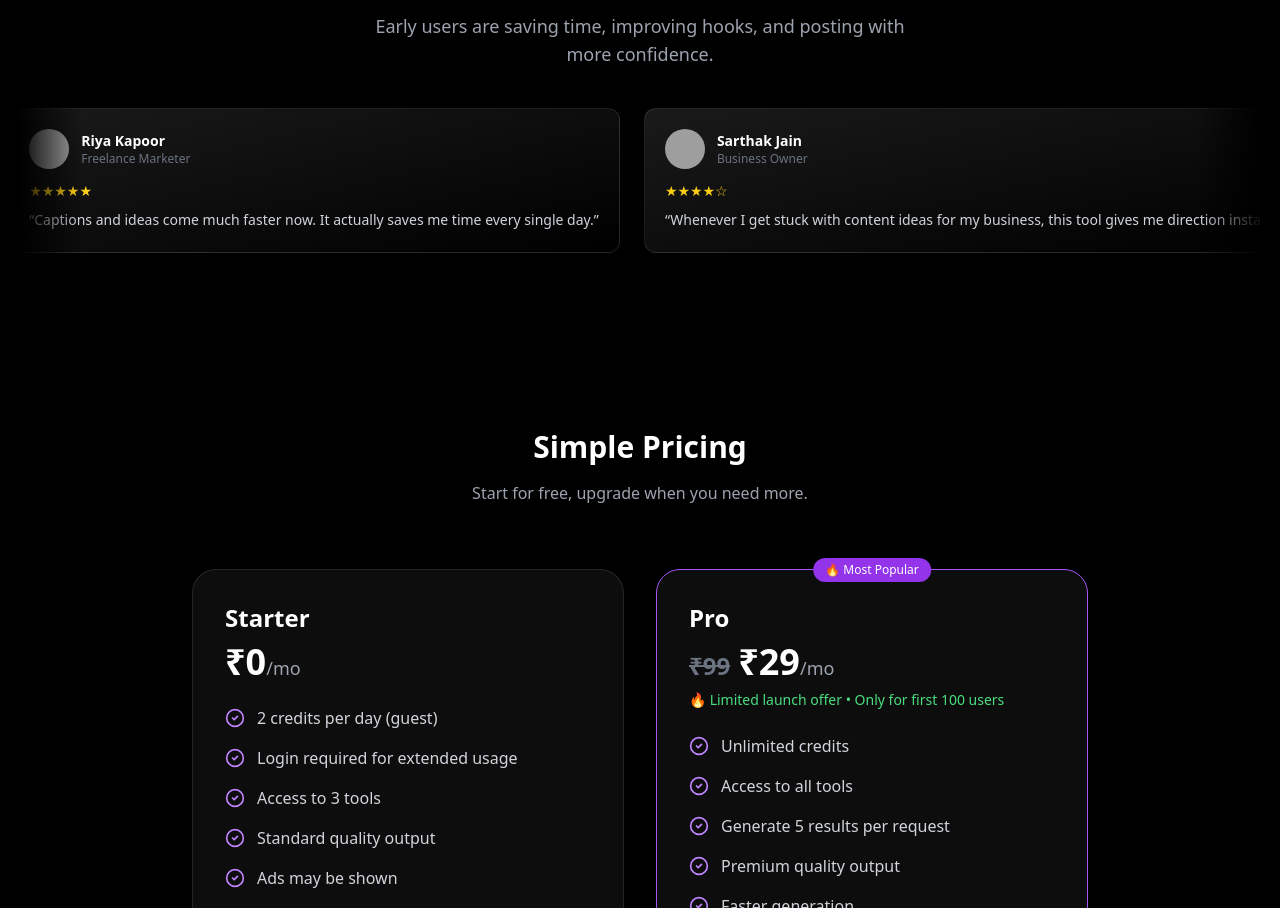
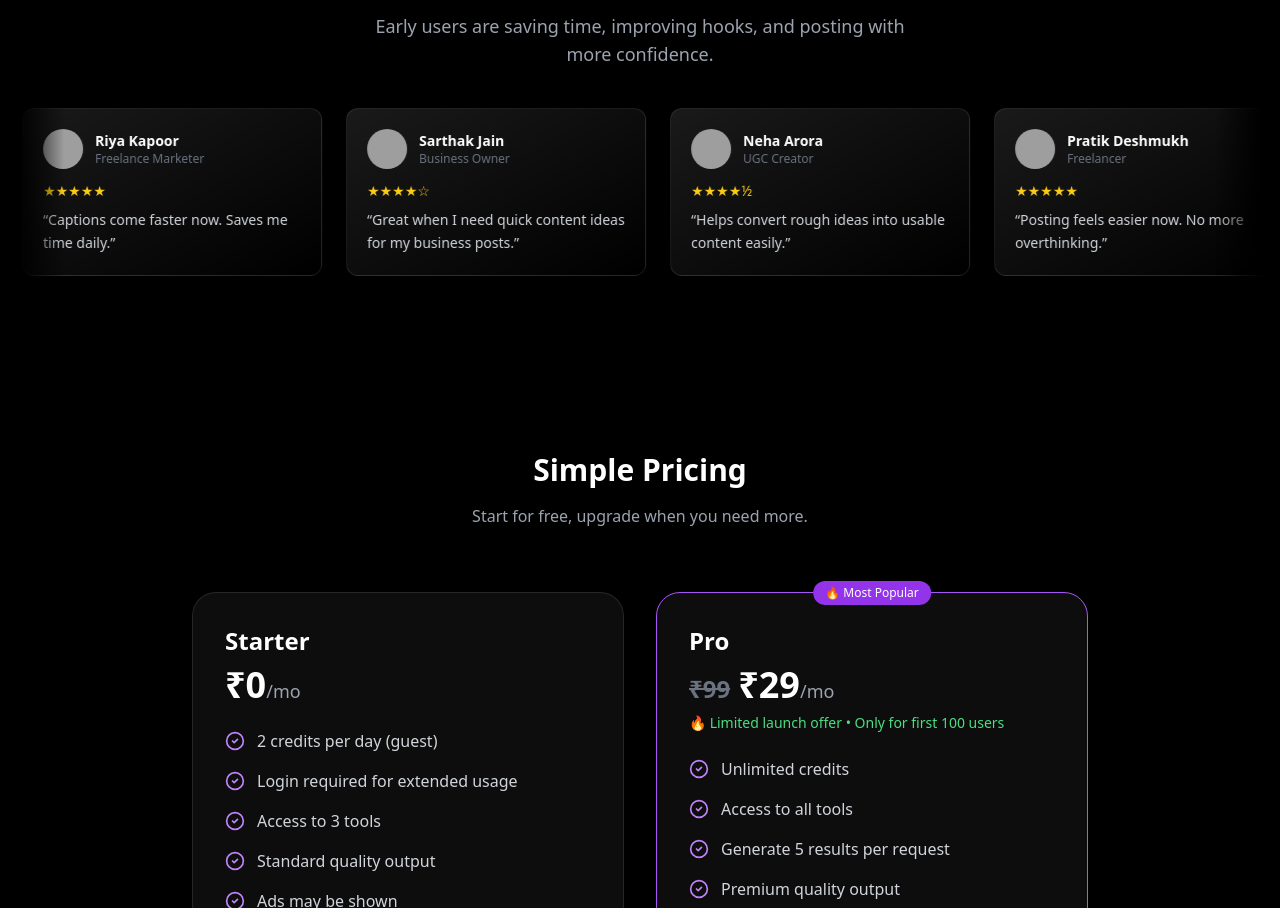
Before and after one commit to praxodigital-netizen/praxo-ai-tools, a React (Vite) app: page / in a window 1280 px wide. Shown: the part 2699-3607 px from the top of the page. Built offline with nearby package versions, Linux system fonts and the light colour scheme; grey boxes are pictures that could not be loaded.

Commit message:
Update Home.tsx

```diff
--- a/src/pages/Home.tsx
+++ b/src/pages/Home.tsx
@@ -200,104 +200,106 @@ export const Home: React.FC = () => {
       What creators are achieving
     </h2>
 
-    {/* ✅ FIXED MOBILE TEXT CUT ISSUE */}
-    <p className="text-gray-400 text-sm sm:text-base md:text-lg mb-10 max-w-xl mx-auto leading-relaxed break-words">
+    <p className="text-gray-400 text-sm sm:text-base md:text-lg mb-10 max-w-xl mx-auto leading-relaxed">
       Early users are saving time, improving hooks, and posting with more confidence.
     </p>
 
     <div className="relative overflow-hidden">
 
-      {/* Edge blur (ONLY for slider) */}
-      <div className="pointer-events-none absolute left-0 top-0 h-full w-10 sm:w-16 bg-gradient-to-r from-black to-transparent z-10" />
-      <div className="pointer-events-none absolute right-0 top-0 h-full w-10 sm:w-16 bg-gradient-to-l from-black to-transparent z-10" />
+      {/* Edge blur */}
+      <div className="pointer-events-none absolute left-0 top-0 h-full w-12 bg-gradient-to-r from-black to-transparent z-10" />
+      <div className="pointer-events-none absolute right-0 top-0 h-full w-12 bg-gradient-to-l from-black to-transparent z-10" />
 
-      <div className="flex gap-5 sm:gap-6 animate-scroll w-max hover:[animation-play-state:paused]">
+      <div className="flex gap-6 animate-scroll w-max">
 
         {[
           {
             name: "Aman Verma",
             role: "Content Creator",
             rating: "★★★★☆",
-            text: "My reels started improving once I focused on hooks. I was overthinking earlier, but now I just generate and post.",
+            text: "My reels improved after fixing hooks. I stopped overthinking content.",
             img: "https://i.pravatar.cc/150?img=11",
           },
           {
             name: "Riya Kapoor",
             role: "Freelance Marketer",
             rating: "★★★★★",
-            text: "Captions and ideas come much faster now. It actually saves me time every single day.",
+            text: "Captions come faster now. Saves me time daily.",
             img: "https://i.pravatar.cc/150?img=32",
           },
           {
             name: "Sarthak Jain",
             role: "Business Owner",
             rating: "★★★★☆",
-            text: "Whenever I get stuck with content ideas for my business, this tool gives me direction instantly.",
+            text: "Great when I need quick content ideas for my business posts.",
             img: "https://i.pravatar.cc/150?img=12",
           },
           {
             name: "Neha Arora",
             role: "UGC Creator",
             rating: "★★★★½",
-            text: "The prompt tool helps convert rough ideas into something I can directly use. That’s the best part.",
+            text: "Helps convert rough ideas into usable content easily.",
             img: "https://i.pravatar.cc/150?img=47",
           },
           {
             name: "Pratik Deshmukh",
             role: "Freelancer",
             rating: "★★★★★",
-            text: "Posting content feels easier now. I don’t overthink every line anymore, which was my biggest issue earlier.",
+            text: "Posting feels easier now. No more overthinking.",
             img: "https://i.pravatar.cc/150?img=15",
           },
           {
             name: "Ishita Mehra",
             role: "Creator",
             rating: "★★★★☆",
-            text: "Good for daily posting consistency. Clean interface and quick results.",
+            text: "Good for daily consistency. Simple and effective tool.",
             img: "https://i.pravatar.cc/150?img=45",
           },
           {
             name: "Daniel Brooks",
             role: "Freelancer",
             rating: "★★★★½",
-            text: "Simple, clean and actually useful. I mostly use it for improving prompts.",
+            text: "Clean prompts and actually useful suggestions.",
             img: "https://i.pravatar.cc/150?img=52",
           },
           {
             name: "Sophie Lane",
             role: "Digital Creator",
             rating: "★★★★★",
-            text: "Helps me generate better captions quickly. Smooth and easy to use.",
+            text: "Helps me generate better captions quickly.",
             img: "https://i.pravatar.cc/150?img=65",
           },
 
-          // duplicate for seamless loop
+          // duplicate for infinite loop
           {
             name: "Aman Verma",
             role: "Content Creator",
             rating: "★★★★☆",
-            text: "My reels started improving once I focused on hooks. I was overthinking earlier, but now I just generate and post.",
+            text: "My reels improved after fixing hooks. I stopped overthinking content.",
             img: "https://i.pravatar.cc/150?img=11",
           },
           {
             name: "Riya Kapoor",
             role: "Freelance Marketer",
             rating: "★★★★★",
-            text: "Captions and ideas come much faster now. It actually saves me time every single day.",
+            text: "Captions come faster now. Saves me time daily.",
             img: "https://i.pravatar.cc/150?img=32",
           },
         ].map((item, i) => (
           <div
             key={i}
-            className="min-w-[240px] sm:min-w-[260px] md:min-w-[300px]
+            className="
+              w-[260px] sm:w-[280px] md:w-[300px]  /* ✅ FIXED WIDTH */
+              flex-shrink-0                     /* ❗ IMPORTANT */
               rounded-xl border border-white/10
               bg-gradient-to-br from-white/10 via-white/5 to-transparent
-            p-4 sm:p-5 text-left
+              p-5 text-left
               backdrop-blur-xl
               shadow-lg shadow-black/30
               hover:shadow-purple-500/30
               hover:-translate-y-1
-            transition-all duration-300"
+              transition-all duration-300
+            "
           >
             <div className="flex items-center mb-3">
               <img
@@ -305,7 +307,7 @@ export const Home: React.FC = () => {
                 alt={item.name}
                 className="w-10 h-10 rounded-full mr-3 object-cover"
                 onError={(e) => {
-                  e.currentTarget.src = `https://ui-avatars.com/api/?name=${encodeURIComponent(item.name)}&background=1f2937&color=ffffff`;
+                  e.currentTarget.src = `https://ui-avatars.com/api/?name=${encodeURIComponent(item.name)}`;
                 }}
               />
               <div>
@@ -316,7 +318,8 @@ export const Home: React.FC = () => {
 
             <p className="text-yellow-400 mb-2 text-sm">{item.rating}</p>
 
-            <p className="text-gray-300 text-sm leading-relaxed">
+            {/* ✅ TEXT WRAPS INSIDE FIXED BOX */}
+            <p className="text-gray-300 text-sm leading-relaxed line-clamp-3">
               “{item.text}”
             </p>
           </div>
@@ -326,7 +329,7 @@ export const Home: React.FC = () => {
     </div>
   </div>
 
-  {/* ✅ SLOWED DOWN SCROLL */}
+  {/* Smooth animation */}
   <style>
     {`
       @keyframes scroll {
@@ -335,12 +338,12 @@ export const Home: React.FC = () => {
       }
 
       .animate-scroll {
-        animation: scroll 28s linear infinite;
+        animation: scroll 35s linear infinite;
       }
 
       @media (max-width: 640px) {
         .animate-scroll {
-          animation: scroll 24s linear infinite;
+          animation: scroll 30s linear infinite;
         }
       }
     `}
```
Lines whose indentation alone changed are shown as unchanged.
